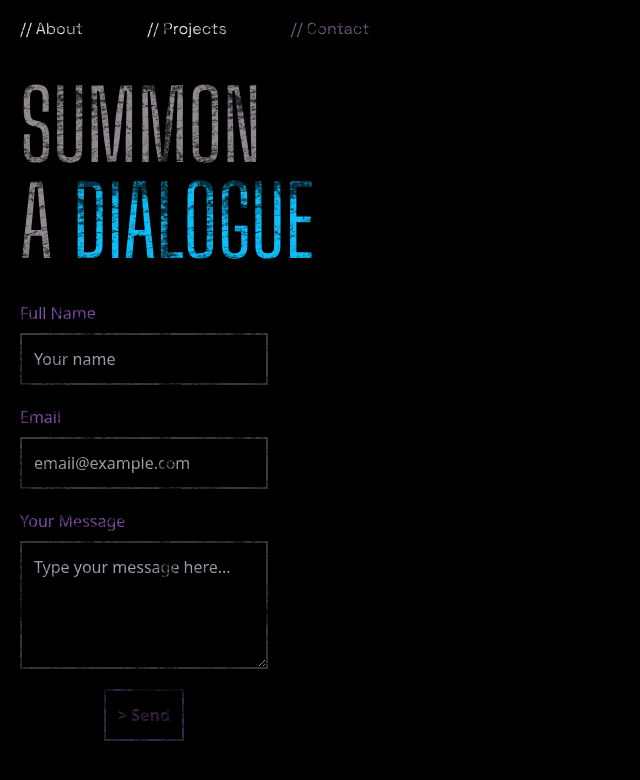
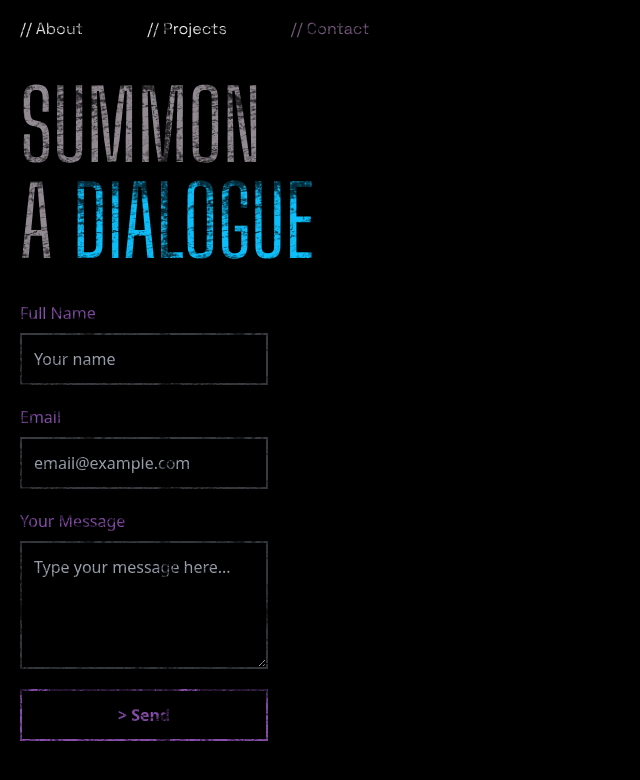
Before and after one commit to DavidJamesAdam/davidjamesadam.github.io, a Next.js app: page /contact in a window 1280 px wide. Shown: the top 780 px of the page, without its empty margins (0-640 px from the left). Built offline with nearby package versions, Linux system fonts and the light colour scheme; what @next/env would draw is missing.

Commit message:
Initial commit

```diff
--- a/src/app/components/contact-form/ContactForm.tsx
+++ b/src/app/components/contact-form/ContactForm.tsx
@@ -36,7 +36,7 @@ export default function ContactForm() {
   return (
     <>
       <Form
-        className="flex flex-col items-center py-4 mt-4 gap-5 md:w-1/5"
+        className="flex flex-col py-4 mt-4 gap-5 md:w-1/5"
         action={formAction}
       >
         <div className="weathered-effect w-full">
@@ -72,7 +72,7 @@ export default function ContactForm() {
         </div>
         <div className="weathered-effect">
           <button
-            className="bg-black p-3 border-[#3b2648] border-2 text-[#3b2648] font-bold w-auto"
+            className="bg-black p-3 border-[#894fad] border-2 text-[#894fad] font-bold w-auto hover:border-[#bc77e7] hover:text-[#bc77e7]"
             type="submit"
           >
             {isPending ? "Sending..." : "> Send"}
--- a/src/app/components/terminal-window/TerminalWindow.tsx
+++ b/src/app/components/terminal-window/TerminalWindow.tsx
@@ -42,9 +42,8 @@ export default function TerminalWindow() {
   }, []);
 
   return (
-
       <Draggable nodeRef={nodeRef}>
-        <div ref={nodeRef} className="h-auto w-auto border bg-black/80">
+        <div ref={nodeRef} className="h-auto w-auto border bg-black/80 hover:cursor-move">
           <div className="m-5">
             <p className="my-1">SYSTEM STATUS</p>
             <p>CONNECTION: <span className="blinking-text">STABLE</span></p>
@@ -58,6 +57,5 @@ export default function TerminalWindow() {
           </div>
         </div>
       </Draggable>
-
   );
 }
```
